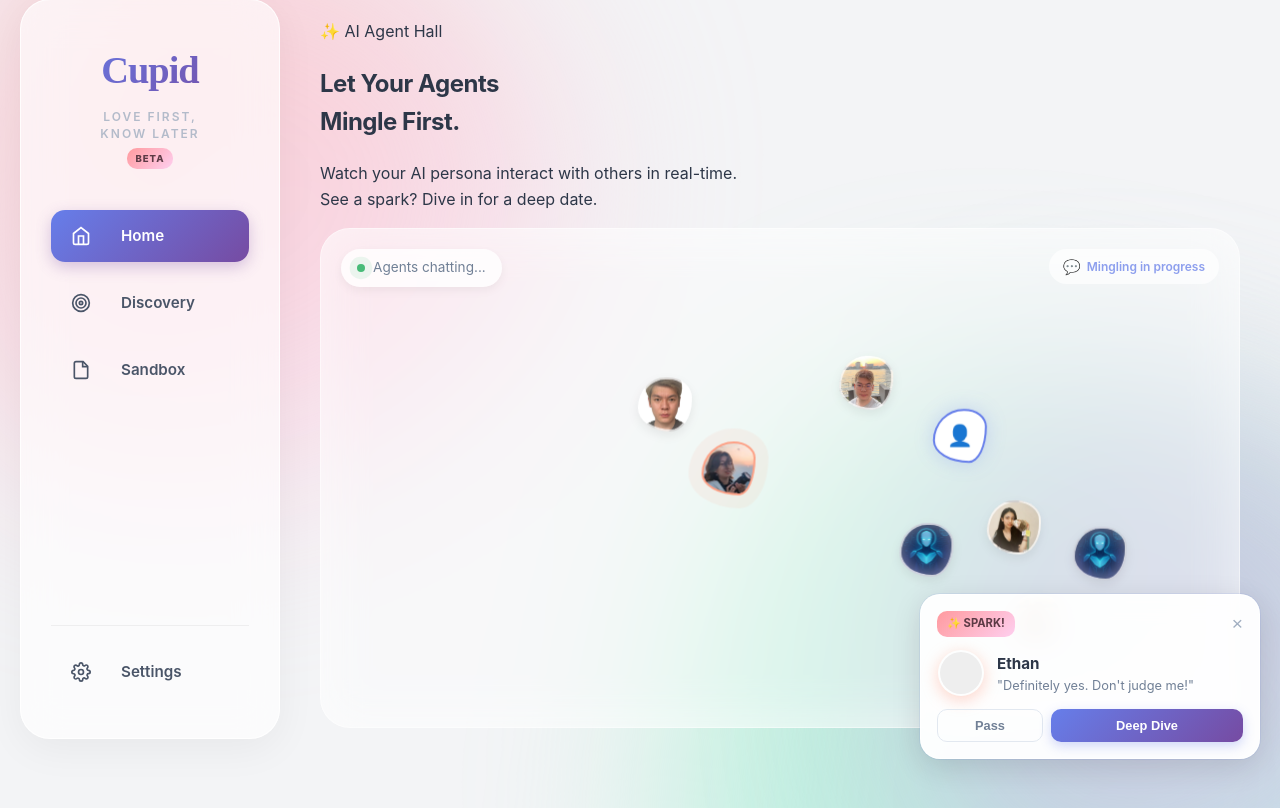
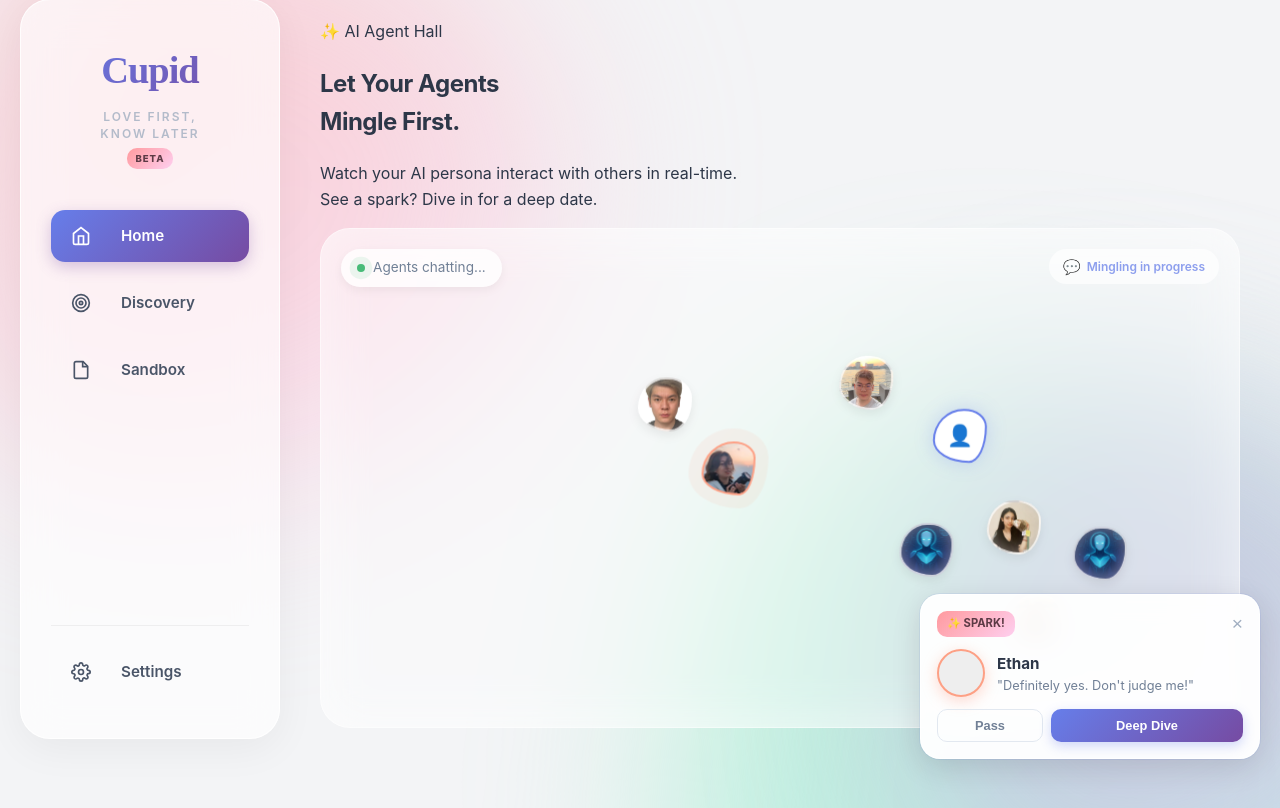
Before and after one commit to assassin808/cupid, a Flask app: page / in a window 1280 px wide. Shown: the part 21-829 px from the top of the page. Run offline with Flask 3, Linux system fonts and the light colour scheme; data that the repository does not hold is empty.

Commit message:
fix: Improve spark toast functionality and update avatar styles
- Modified createSparkToast function to ensure only one active spark toast is displayed at a time by clearing previous toasts.
- Updated CSS for avatar elements to enhance visual consistency, changing background property to background-color and adjusting border styles for better clarity.

```diff
--- a/website/static/hall.js
+++ b/website/static/hall.js
@@ -609,6 +609,9 @@ function createSparkToast(agentData, targetBlob) {
     const container = document.getElementById('spark-container');
     if (!container) return;
 
+    // Only show ONE active spark toast at a time – clear previous
+    Array.from(container.querySelectorAll('.spark-card')).forEach(card => card.remove());
+
     const toastId = `toast-${agentData.id}`;
 
     const toast = document.createElement('div');
--- a/website/static/home.css
+++ b/website/static/home.css
@@ -186,12 +186,11 @@
     width: 48px;
     height: 48px;
     border-radius: 50%;
-    background: #eee;
+    background-color: #eee;
     background-size: cover;
-    /* Special Spark Border */
-    border: 3px solid transparent;
-    background-clip: content-box, border-box;
-    background-image: inherit, linear-gradient(to bottom right, #f6d365 0%, #fda085 100%);
+    background-position: center;
+    /* Simple highlighted border so inline avatar URL is always used */
+    border: 2px solid #fda085;
     box-shadow: 0 4px 15px rgba(253, 160, 133, 0.4);
     flex-shrink: 0;
 }
```
